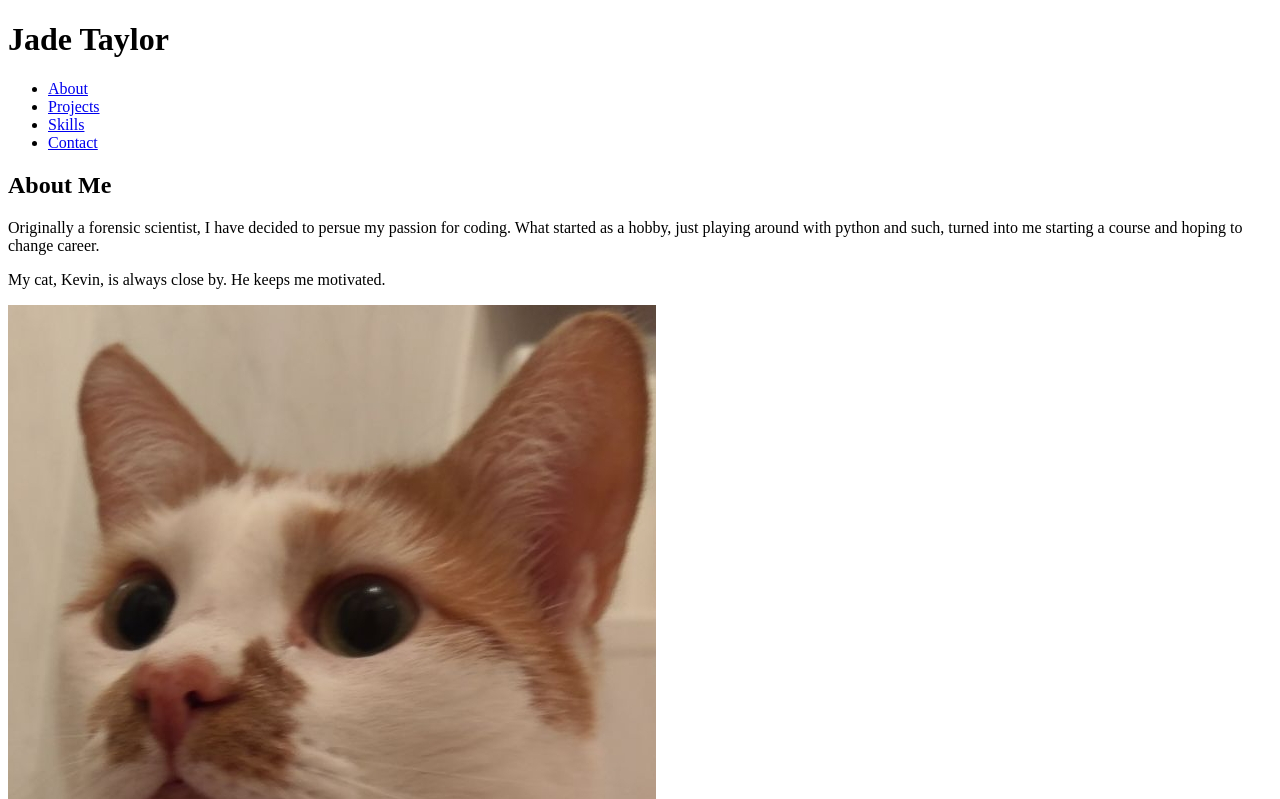
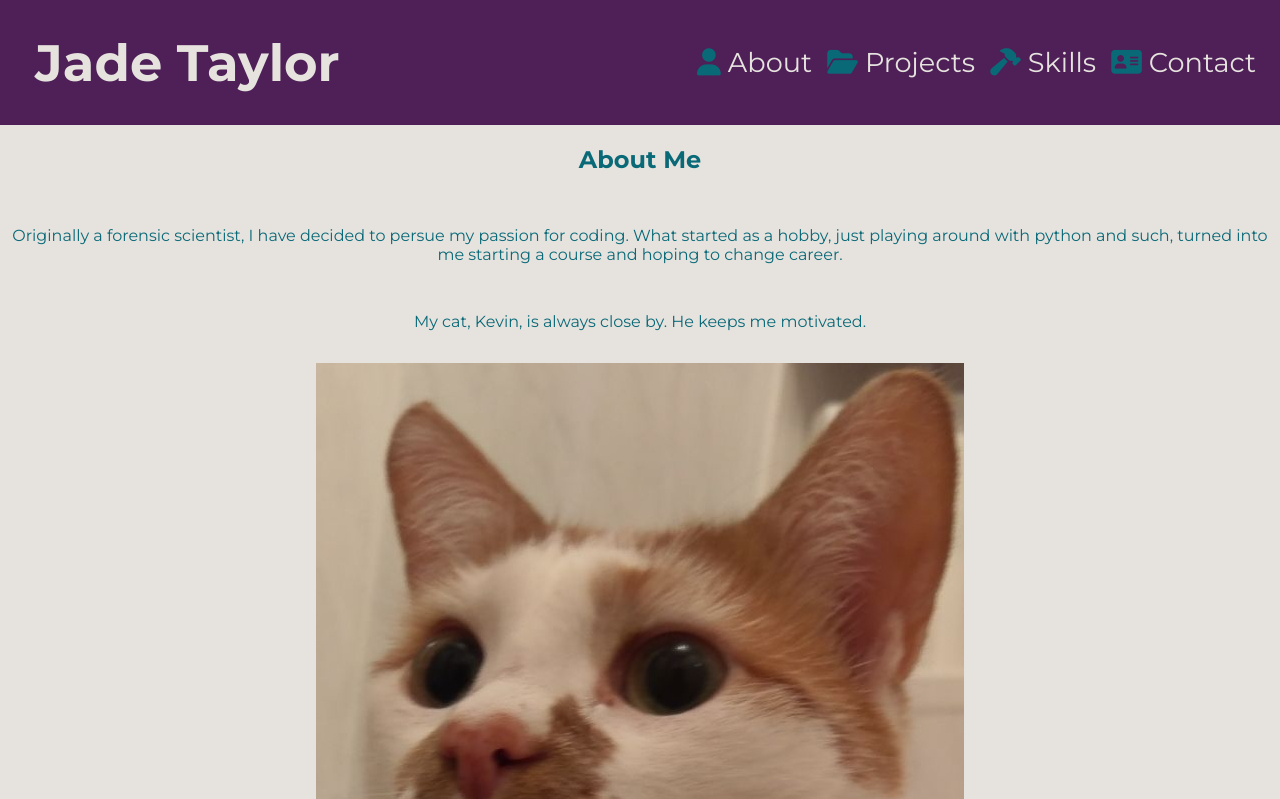
Before and after one commit to JadeT480/portfolioWebsite, a plain HTML site: page index.html in a window 1280 px wide. Shown: the top 799 px of the page. Drawn offline with Linux system fonts and the light colour scheme.

Commit message:
Add basic universal styling and header styles

```diff
--- a/index.html
+++ b/index.html
@@ -4,16 +4,30 @@
   <meta charset="UTF-8">
   <meta name="viewport" content="width=device-width, initial-scale=1.0">
   <title>My Portfolio</title>
+  <link rel="preconnect" href="https://fonts.googleapis.com">
+  <link rel="preconnect" href="https://fonts.gstatic.com" crossorigin>
+  <link href="https://fonts.googleapis.com/css2?family=Montserrat:ital,wght@0,100..900;1,100..900&display=swap" rel="stylesheet">
+  <link rel="stylesheet" href="resources/styles.css" type="text/css">
+  <link rel="shortcut icon" href="resources/images/favicon.png" type="image/x-icon">
+  <script src="https://kit.fontawesome.com/ce9ed04bdd.js" crossorigin="anonymous"></script>
 </head>
 <body>
   <header>
     <h1>Jade Taylor</h1>
-    <nav>
+    <nav class="desktop">
       <ul>
-        <li><a href="#about">About</a></li>
-        <li><a href="#projects">Projects</a></li>
-        <li><a href="#skills">Skills</a></li>
-        <li><a href="contact.html">Contact</a></li>
+        <li><a href="#about"><i class="fa-solid fa-user"></i> About </a></li>
+        <li><a href="#projects"><i class="fa-solid fa-folder-open"></i> Projects </a></li>
+        <li><a href="#skills"><i class="fa-solid fa-hammer"></i> Skills </a></li>
+        <li><a href="contact.html"><i class="fa-solid fa-address-card"></i> Contact</a></li>
+      </ul>
+    </nav>
+    <nav class="mobile">
+      <ul>
+        <li><a href="#about"><i class="fa-solid fa-user"></i></a></li>
+        <li><a href="#projects"><i class="fa-solid fa-folder-open"></i></a></li>
+        <li><a href="#skills"><i class="fa-solid fa-hammer"></i></a></li>
+        <li><a href="contact.html"><i class="fa-solid fa-address-card"></i></a></li>
       </ul>
     </nav>
   </header>
--- a/resources/styles.css
+++ b/resources/styles.css
@@ -0,0 +1,152 @@
+/* Universal Styles */
+body {
+  background-color: #e6e3df;
+  color: #0a6977;
+  font-family: "Montserrat", sans-serif;
+  text-align: center;
+}
+
+/* Header section */
+header {
+  position: fixed;
+  top: 0;
+  left: 0;
+  right: 0;
+  display: flex;
+  align-items: center;
+  justify-content: space-between;
+  width: 100%;
+  height: 75px;
+  background-color: #4e2057;
+}
+
+h1 {
+  text-align: left;
+  color: #e6e3df;
+  font-size: 2.5rem;
+  padding: 15px;
+  margin: 20px;
+}
+
+nav {
+  margin: 20px;
+}
+
+nav li {
+  display: inline;
+  margin: 2px;
+  padding: 2px;
+}
+
+nav a {
+  color: #e6e3df;
+  text-decoration: none;
+  font-size: 1.8rem;
+}
+
+nav a:hover {
+  color: #0a6977;
+}
+
+nav.desktop {
+  display: none;
+}
+
+i {
+  color: #0a6977;
+}
+
+/* About section */
+#about {
+  display: flex;
+  flex-wrap: wrap;
+  flex-direction: column;
+  justify-content: center;
+  align-items: center;
+  gap: 1rem;
+  margin-top: 75px;
+  overflow: hidden;
+}
+
+/* Queries section */
+#queries {
+  display: flex;
+  flex-wrap: wrap;
+  flex-direction: column;
+  justify-content: center;
+  align-items: center;
+  gap: 1rem;
+  margin-top: 75px;
+  overflow: hidden;
+}
+
+/* For Tablets, minimum of 600px */
+@media only screen and (min-width: 600px) {
+  header {
+    height: 100px;
+  }
+
+  #about {
+    margin-top: 100px;
+  }
+
+  #queries {
+    margin-top: 100px;
+  }
+
+  nav a {
+    font-size: 1rem;
+  }
+
+  nav.desktop {
+    display: inline;
+  }
+
+  nav.mobile {
+    display: none;
+  }
+}
+
+/* For laptops, minimum 1024px */
+@media only screen and (min-width: 1024px) {
+  header {
+    height: 125px;
+  }
+
+  #about {
+    margin-top: 125px;
+  }
+
+  #queries {
+    margin-top: 125px;
+  }
+
+  nav.desktop {
+    display: inline;
+  }
+
+  nav.mobile {
+    display: none;
+  }
+
+  nav a {
+    text-decoration: none;
+    font-size: 1.7rem;
+  }
+
+  h1 {
+    font-size: 3.2rem;
+  }
+}
+
+/* For Desktop, minimum of 1400px */
+@media only screen and (min-width: 1400px) {
+  nav a {
+    text-decoration: none;
+    font-size: 2.5rem;
+  }
+
+  h1 {
+    font-size: 4rem;
+  }
+}
```
Also changed, not shown: contact.html (+15 -3 lines), resources/images/favicon.png (added).
